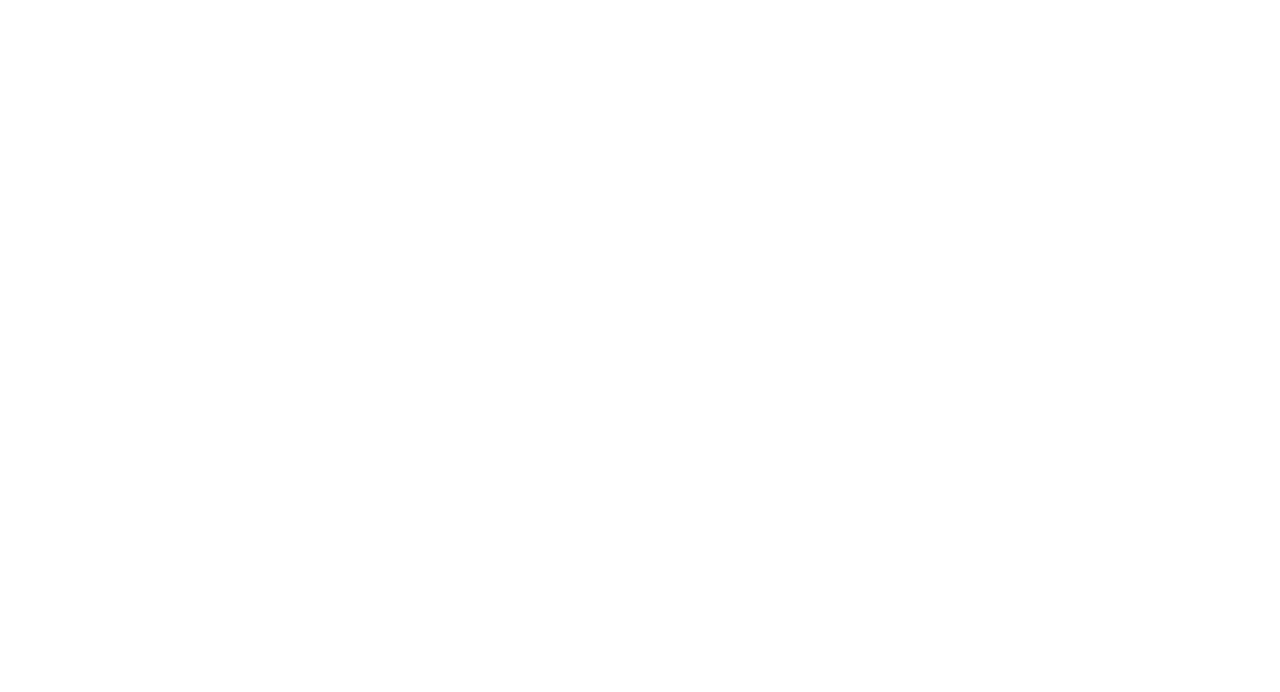
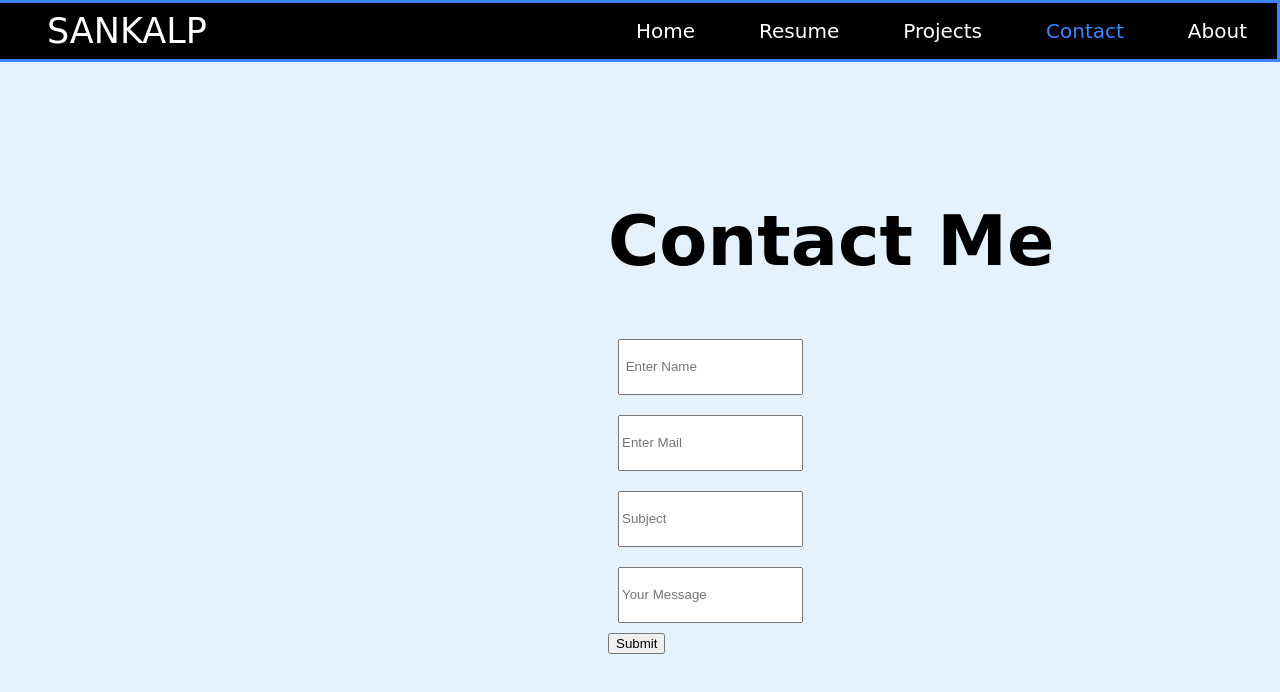
Before and after one commit to iamsankalp25/Simple-Home-Page, a plain HTML site: page Contact.html in a window 1280 px wide. Drawn offline with Linux system fonts and the light colour scheme.

Commit message:
Update Contact.html

```diff
--- a/Contact.html
+++ b/Contact.html
@@ -5,11 +5,49 @@
     <meta charset="UTF-8">
     <meta name="viewport" content="width=device-width, initial-scale=1.0">
     <title>Contact</title>
-    <link href="/CSS/style.css" rel="stylesheet">
+    <link href="/CSS/contact.css" rel="stylesheet">
 
 </head>
 
-<body>
+<body style="background:#E3F2FD">
+    <div>
+        <header id="header">
+            <a class="logo" href="index.html">SANKALP</a>
+
+            <nav class="menu">
+                <ul>
+                    <li><a href="index.html">Home</a></li>
+                    <li><a href="#">Resume</a></li>
+                    <li><a href="Projects.html">Projects</a></li>
+                    <li><a href="Contact.html" style="color: #3a86ff">Contact</a></li>
+                    <li><a href="About.html">About</a></li>
+                </ul>
+            </nav>
+        </header>
+    </div>
+    <div class="about-content">
+        <h1>Contact Me</h1>
+        <form>
+            <div>
+                <input type="text" placeholder=" Enter Name">
+            </div>
+            <div>
+                <input type="email" placeholder="Enter Mail">
+            </div>
+            <div>
+                <input type="text" placeholder="Subject">
+            </div>
+            <div>
+                <input type="text" placeholder="Your Message">
+            </div>
+            <div>
+                <button>Submit</button>
+            </div>
+        </form>
+    </div>
+    <div>
+
+    </div>
 
 </body>
 
```
